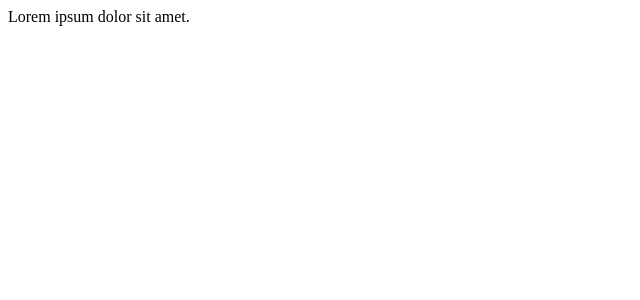
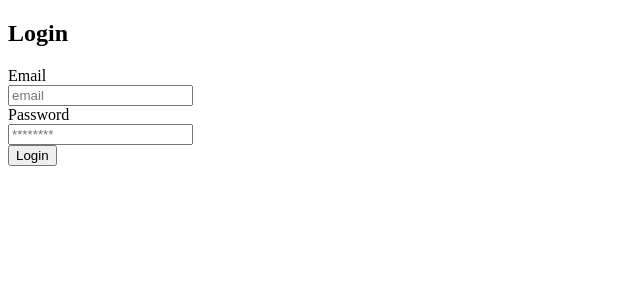
Before and after one commit to yeremiavictor/SiAdmin-projects, a React (Create React App) app in the folder frontend/: page / in a window 1280 px wide. Shown: the top 300 px of the page, without its empty margins (0-640 px from the left). Built offline with nearby package versions, Linux system fonts and the light colour scheme.

Commit message:
init App.js

```diff
--- a/frontend/src/App.js
+++ b/frontend/src/App.js
@@ -1,12 +1,31 @@
-import React from 'react';
-
+import React from "react";
+import { BrowserRouter, Routes, Route } from "react-router-dom";
+import Dashboard from "./pages/Dashboard.js";
+import Login from "./components/Auth/Login.js";
+import Users from "./pages/User/Users.js";
+import UserAdd from "./pages/User/UserAdd.js";
+import UserEdit from "./pages/User/UserEdit.js";
+import Products from "./pages/Product/Products.js";
 
 function App() {
   return (
-    <div >
-     Lorem ipsum dolor sit amet.
+    <div>
+      <BrowserRouter>
+        <Routes>
+          <Route path="/" element={<Login />} />
+          <Route path="*" element={<Login />} />
+          <Route path="/dashboard" element={<Dashboard />} />
+
+          {/* Users */}
+          <Route path="/users" element={<Users />} />
+          <Route path="/users/add" element={<UserAdd />} />
+          <Route path="/users/edit/:id" element={<UserEdit />} />
+
+          <Route path="/products" element={<Products />} />
+        </Routes>
+      </BrowserRouter>
     </div>
-  )
+  );
 }
 
 export default App;
```
